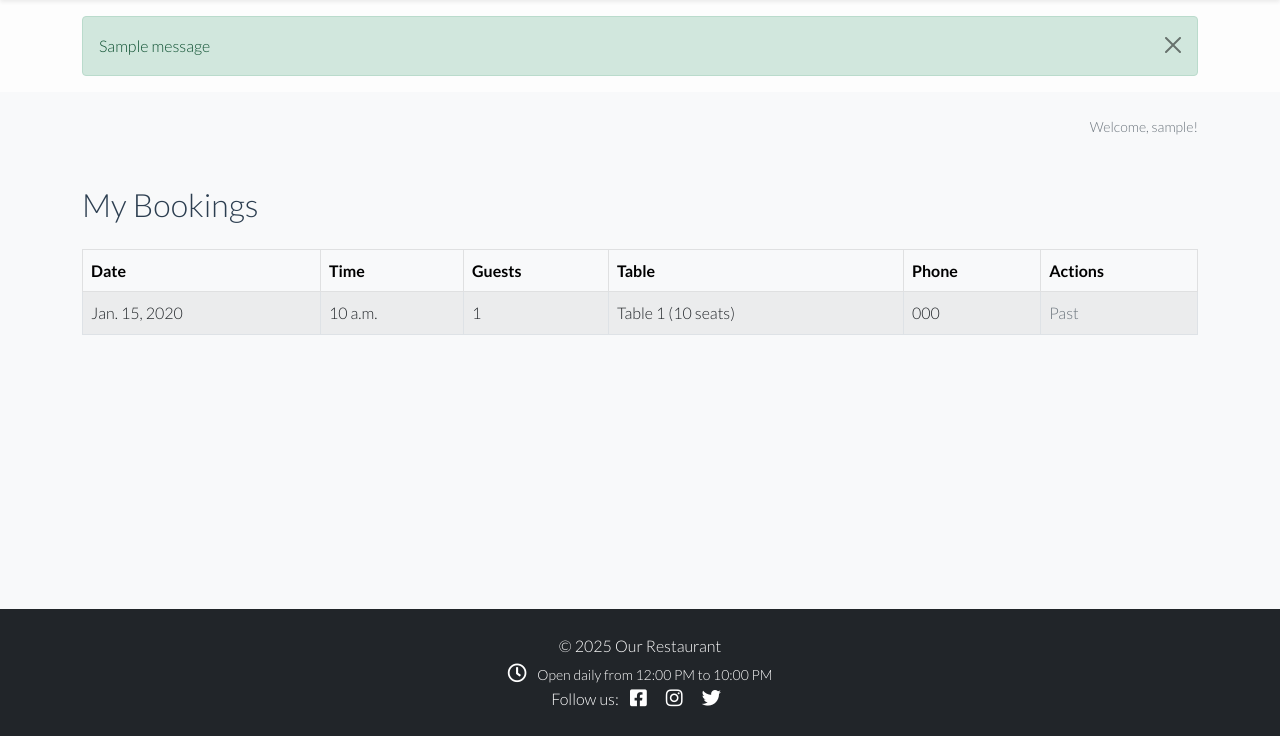
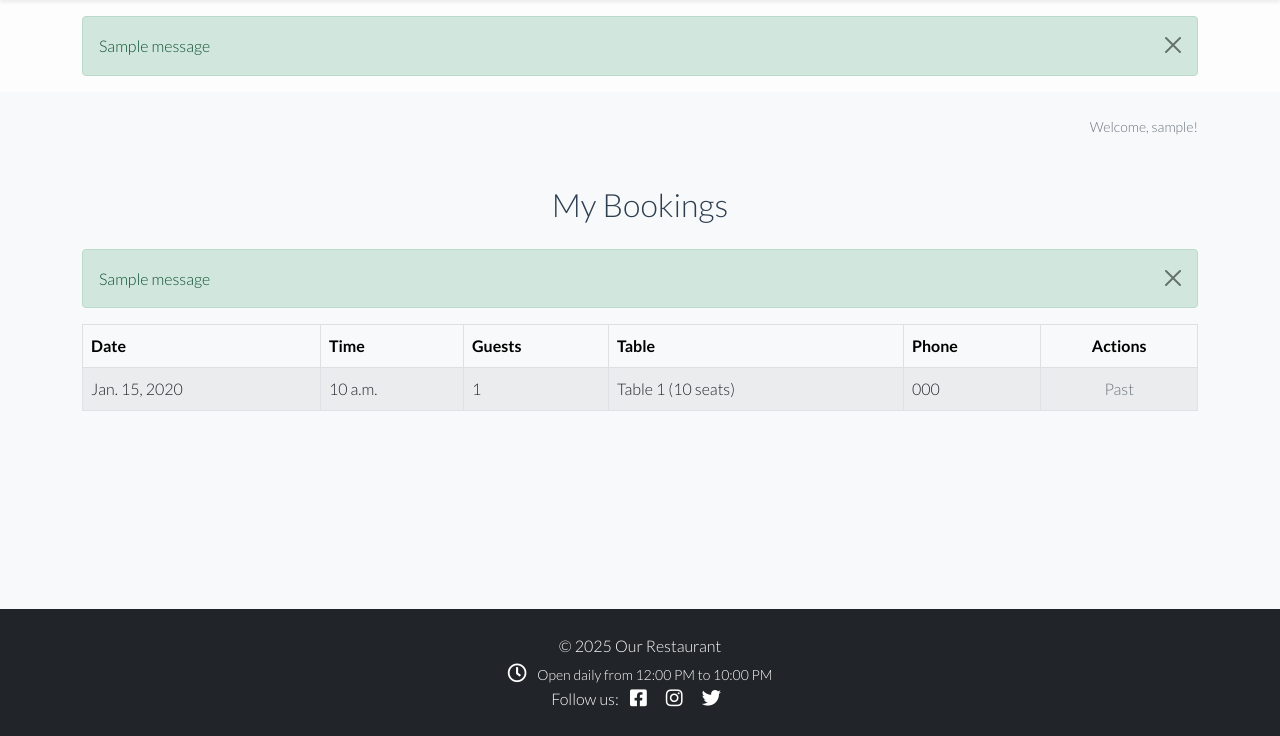
Before and after one commit to GeorgeBarh/restaurant-booking-system-project, a Django app: page /reservations/my-bookings/ in a window 1280 px wide. Shown: the part 64-800 px from the top of the page. Run offline with Django 4.2, Linux system fonts and the light colour scheme; a user stored in the database is signed in; tables that the repository leaves empty hold one stand-in row (values such as "Sample post"); one stand-in notice (Sample message) is shown.

Commit message:
improvements in the laytout

```diff
--- a/reservations/forms.py
+++ b/reservations/forms.py
@@ -14,23 +14,12 @@ TIME_CHOICES = [
 ]
 
 class BookingForm(forms.ModelForm):
-    guests = forms.IntegerField(
-        min_value=1,
-        max_value=6,
-        label="Number of Guests",
-        widget=forms.NumberInput(attrs={'class': 'form-control'})
-    )
-    time = forms.ChoiceField(
-        choices=TIME_CHOICES,
-        label="Time",
-        widget=forms.Select(attrs={'class': 'form-select'})
-    )
-
     class Meta:
         model = Booking
         fields = ['name', 'email', 'phone', 'guests', 'date', 'time']
         widgets = {
-            'date': forms.DateInput(attrs={'type': 'date', 'class': 'form-control'}),
+            'date': forms.DateInput(attrs={'type': 'date'}),
+            'time': forms.TimeInput(attrs={'type': 'time'}),
         }
 
     def __init__(self, *args, **kwargs):
--- a/reservations/templates/reservations/my_bookings.html
+++ b/reservations/templates/reservations/my_bookings.html
@@ -1,7 +1,17 @@
 {% extends "base.html" %}
 {% block content %}
 <div class="container mt-5">
-    <h2 class="mb-4">My Bookings</h2>
+    <h2 class="mb-4 text-center">My Bookings</h2>
+
+    {% if messages %}
+    {% for message in messages %}
+    <div class="alert alert-{{ message.tags }} alert-dismissible fade show" role="alert">
+        {{ message }}
+        <button type="button" class="btn-close" data-bs-dismiss="alert" aria-label="Close"></button>
+    </div>
+    {% endfor %}
+    {% endif %}
+
     {% if bookings %}
     <div class="table-responsive">
         <table class="table table-bordered table-striped">
@@ -12,7 +22,7 @@
                     <th>Guests</th>
                     <th>Table</th>
                     <th>Phone</th>
-                    <th>Actions</th>
+                    <th class="text-center">Actions</th>
                 </tr>
             </thead>
             <tbody>
@@ -23,23 +33,15 @@
                     <td>{{ booking.guests }}</td>
                     <td>{{ booking.table }}</td>
                     <td>{{ booking.phone }}</td>
-                    <td>
+                    <td class="text-center">
                         {% if booking.date >= today %}
-                        <div class="d-flex gap-2">
-                            <!-- Edit button -->
-                            <a href="{% url 'edit_booking' booking.id %}" class="btn btn-secondary btn-sm">
-                                Edit
-                            </a>
+                        <a href="{% url 'edit_booking' booking.pk %}" class="btn btn-sm btn-outline-secondary">Edit</a>
 
-                            <!-- Cancel button -->
-                            <form action="{% url 'cancel_booking' booking.pk %}" method="post"
-                                onsubmit="return confirm('Are you sure you want to cancel this booking?');">
-                                {% csrf_token %}
-                                <button type="submit" class="btn btn-danger btn-sm">
-                                    Cancel
-                                </button>
-                            </form>
-                        </div>
+                        <form action="{% url 'cancel_booking' booking.pk %}" method="post" style="display:inline-block;"
+                            onsubmit="return confirm('Are you sure you want to cancel this booking?');">
+                            {% csrf_token %}
+                            <button type="submit" class="btn btn-sm btn-danger">Cancel</button>
+                        </form>
                         {% else %}
                         <span class="text-muted">Past</span>
                         {% endif %}
@@ -50,7 +52,7 @@
         </table>
     </div>
     {% else %}
-    <p>You have no bookings.</p>
+    <p class="text-center">You have no bookings.</p>
     {% endif %}
 </div>
 {% endblock %}
--- a/reservations/views.py
+++ b/reservations/views.py
@@ -24,7 +24,7 @@ def form_valid(self, form):
     # Prevent booking in the past
     dt_combined = make_aware(datetime.combine(date_, time_))
     if dt_combined < datetime.now().astimezone():
-        messages.error(self.request, "❌ You cannot book in the past.")
+        messages.error(self.request, " You cannot book in the past.")
         return redirect('book_table')
 
     # Find available table
@@ -97,7 +97,7 @@ class UpdateBookingView(LoginRequiredMixin, UpdateView):
             time_ = datetime.strptime(time_, "%H:%M").time()
         combined = make_aware(datetime.combine(date_, time_))
         if combined < timezone.now():
-            messages.error(self.request, "❌ Cannot book in the past.")
+            messages.error(self.request, " Cannot book in the past.")
             return redirect("my_bookings")
 
         # Check table availability excluding this booking
```
Also changed, not shown: reservations/templates/reservations/book_table.html (+15 -9 lines).
